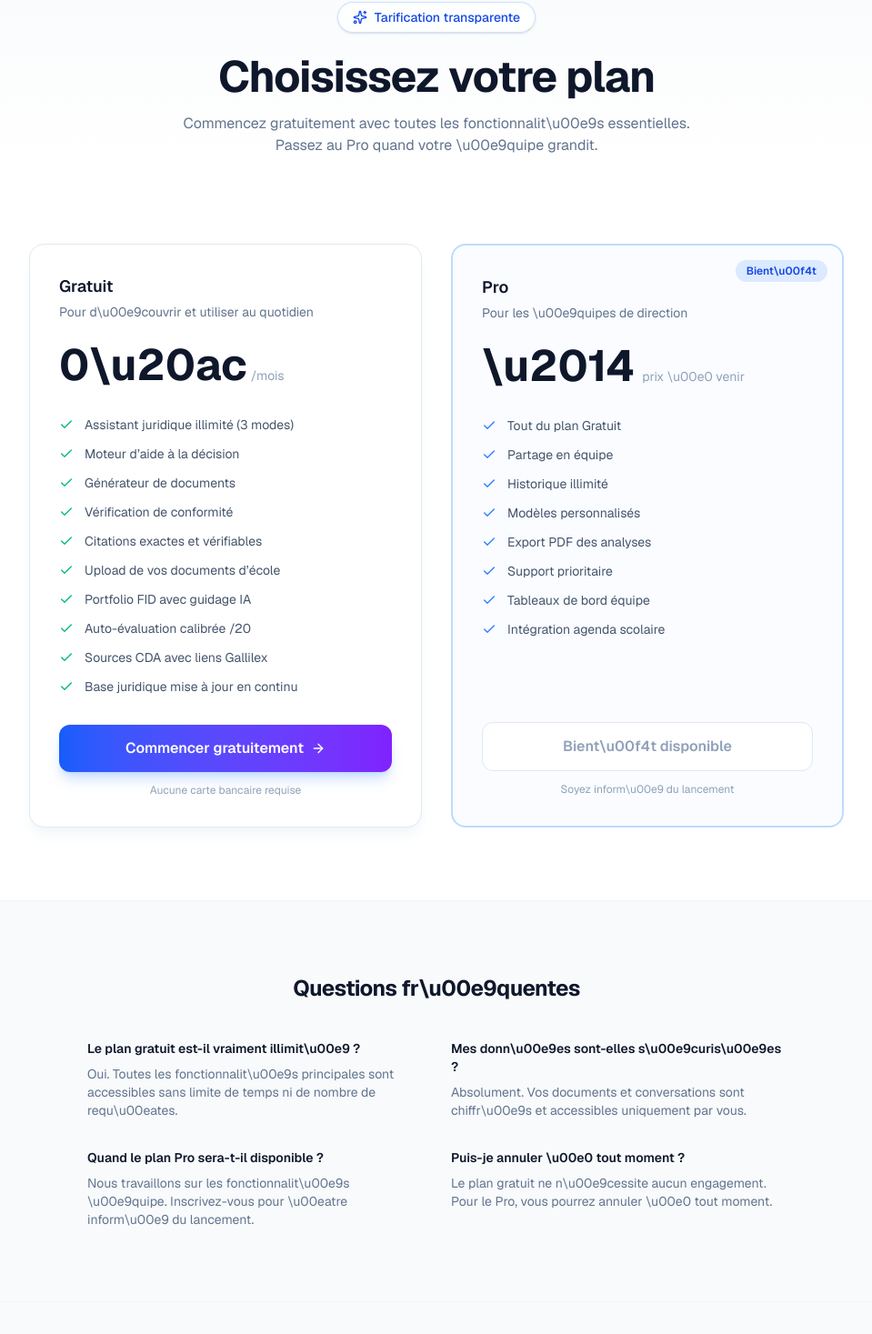
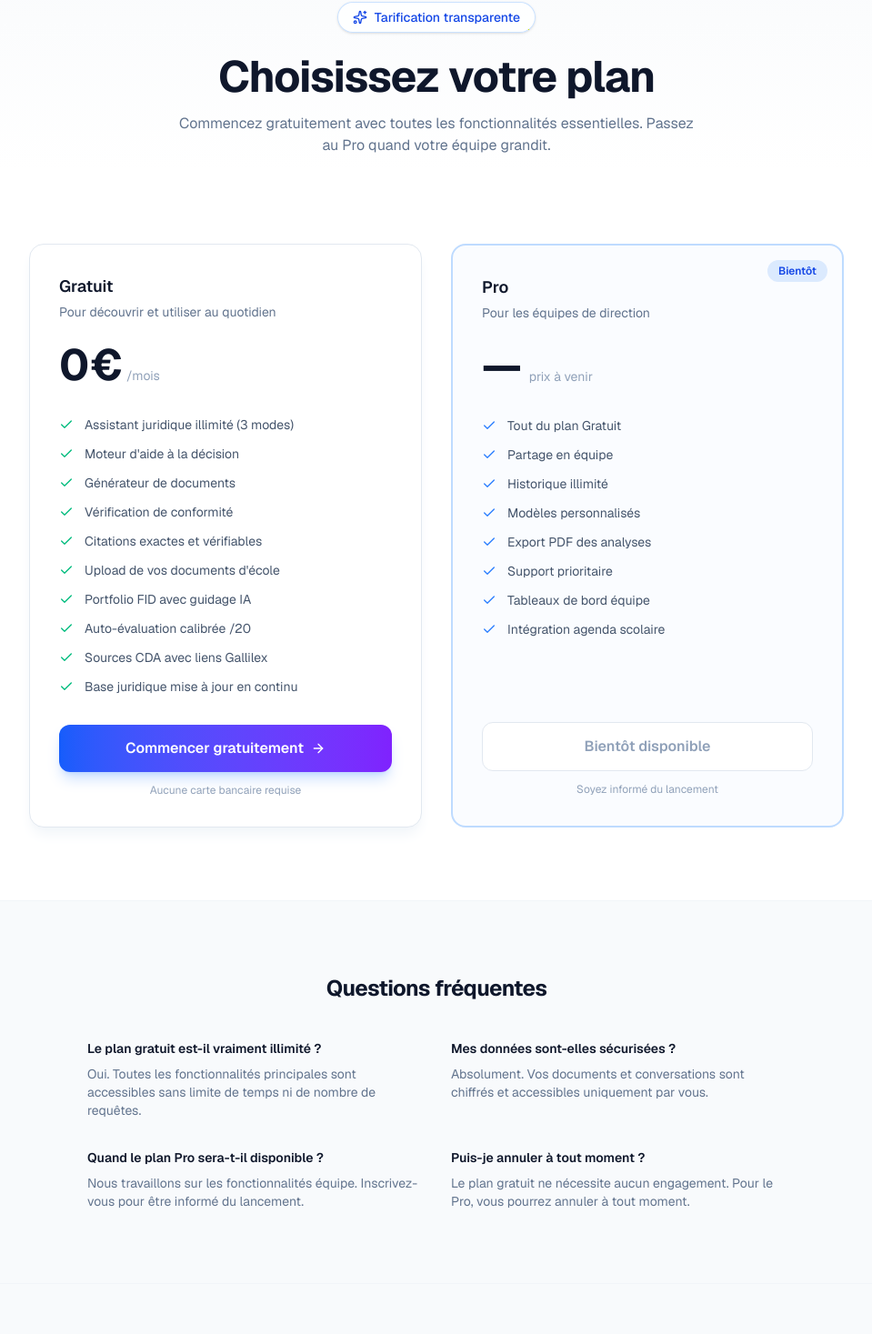
Before and after one commit to DOMINUS-DOM/fid-copilot, a Next.js app: page /pricing in a window 1280 px wide. Shown: the part 159-1626 px from the top of the page at 91% size, without its empty margins (160-1119 px from the left). Built offline with nearby package versions, Linux system fonts and the light colour scheme; no server answers.

Commit message:
update dashboard and latest product improvements

```diff
--- a/src/app/pricing/page.tsx
+++ b/src/app/pricing/page.tsx
@@ -7,31 +7,31 @@ import { Check, Sparkles, ArrowRight } from "lucide-react";
 export const metadata = {
   title: "Tarifs | FID Copilot",
   description:
-    "Acc\u00e9dez \u00e0 toutes les fonctionnalit\u00e9s de FID Copilot gratuitement. Assistant juridique, aide \u00e0 la d\u00e9cision, pr\u00e9paration FID et portfolio.",
+    "Accédez à toutes les fonctionnalités de FID Copilot gratuitement. Assistant juridique, aide à la décision, préparation FID et portfolio.",
 };
 
 const freeFeatures = [
-  "Assistant juridique illimit\u00e9 (3 modes)",
-  "Moteur d\u2019aide \u00e0 la d\u00e9cision",
-  "G\u00e9n\u00e9rateur de documents",
-  "V\u00e9rification de conformit\u00e9",
-  "Citations exactes et v\u00e9rifiables",
-  "Upload de vos documents d\u2019\u00e9cole",
+  "Assistant juridique illimité (3 modes)",
+  "Moteur d'aide à la décision",
+  "Générateur de documents",
+  "Vérification de conformité",
+  "Citations exactes et vérifiables",
+  "Upload de vos documents d'école",
   "Portfolio FID avec guidage IA",
-  "Auto-\u00e9valuation calibr\u00e9e /20",
+  "Auto-évaluation calibrée /20",
   "Sources CDA avec liens Gallilex",
-  "Base juridique mise \u00e0 jour en continu",
+  "Base juridique mise à jour en continu",
 ];
 
 const proFeatures = [
   "Tout du plan Gratuit",
-  "Partage en \u00e9quipe",
-  "Historique illimit\u00e9",
-  "Mod\u00e8les personnalis\u00e9s",
+  "Partage en équipe",
+  "Historique illimité",
+  "Modèles personnalisés",
   "Export PDF des analyses",
   "Support prioritaire",
-  "Tableaux de bord \u00e9quipe",
-  "Int\u00e9gration agenda scolaire",
+  "Tableaux de bord équipe",
+  "Intégration agenda scolaire",
 ];
 
 export default async function PricingPage() {
@@ -56,8 +56,7 @@ export default async function PricingPage() {
             Choisissez votre plan
           </h1>
           <p className="mx-auto mt-4 max-w-xl text-base text-slate-500">
-            Commencez gratuitement avec toutes les fonctionnalit\u00e9s essentielles.
-            Passez au Pro quand votre \u00e9quipe grandit.
+            {"Commencez gratuitement avec toutes les fonctionnalités essentielles. Passez au Pro quand votre équipe grandit."}
           </p>
         </section>
 
@@ -69,12 +68,12 @@ export default async function PricingPage() {
               <div>
                 <h3 className="text-lg font-semibold text-slate-900">Gratuit</h3>
                 <p className="mt-1 text-sm text-slate-500">
-                  Pour d\u00e9couvrir et utiliser au quotidien
+                  Pour découvrir et utiliser au quotidien
                 </p>
               </div>
 
               <div className="mt-6">
-                <span className="text-5xl font-bold text-slate-900">0\u20ac</span>
+                <span className="text-5xl font-bold text-slate-900">{"0€"}</span>
                 <span className="ml-1 text-sm text-slate-400">/mois</span>
               </div>
 
@@ -91,7 +90,7 @@ export default async function PricingPage() {
                 href={isAuthenticated ? "/dashboard" : "/signup"}
                 className="mt-8 inline-flex w-full items-center justify-center gap-2 rounded-xl bg-gradient-to-r from-blue-600 to-violet-600 px-8 py-3.5 text-base font-semibold text-white shadow-lg shadow-blue-500/25 transition-all hover:shadow-xl hover:brightness-110"
               >
-                {isAuthenticated ? "Ouvrir l\u2019application" : "Commencer gratuitement"}
+                {isAuthenticated ? "Ouvrir l'application" : "Commencer gratuitement"}
                 <ArrowRight className="h-4 w-4" />
               </Link>
               <p className="mt-3 text-center text-xs text-slate-400">
@@ -102,19 +101,19 @@ export default async function PricingPage() {
             {/* Pro plan (coming soon) */}
             <div className="relative flex flex-col overflow-hidden rounded-2xl border-2 border-blue-200 bg-blue-50/30 p-8">
               <div className="absolute right-4 top-4 rounded-full bg-blue-100 px-3 py-1 text-xs font-semibold text-blue-700">
-                Bient\u00f4t
+                Bientôt
               </div>
 
               <div>
                 <h3 className="text-lg font-semibold text-slate-900">Pro</h3>
                 <p className="mt-1 text-sm text-slate-500">
-                  Pour les \u00e9quipes de direction
+                  Pour les équipes de direction
                 </p>
               </div>
 
               <div className="mt-6">
-                <span className="text-5xl font-bold text-slate-900">\u2014</span>
-                <span className="ml-2 text-sm text-slate-400">prix \u00e0 venir</span>
+                <span className="text-5xl font-bold text-slate-900">{"—"}</span>
+                <span className="ml-2 text-sm text-slate-400">prix à venir</span>
               </div>
 
               <ul className="mt-8 flex flex-1 flex-col gap-3">
@@ -130,52 +129,52 @@ export default async function PricingPage() {
                 disabled
                 className="mt-8 inline-flex w-full cursor-not-allowed items-center justify-center rounded-xl border border-slate-200 bg-white px-8 py-3.5 text-base font-semibold text-slate-400"
               >
-                Bient\u00f4t disponible
+                Bientôt disponible
               </button>
               <p className="mt-3 text-center text-xs text-slate-400">
-                Soyez inform\u00e9 du lancement
+                Soyez informé du lancement
               </p>
             </div>
           </div>
         </section>
 
-        {/* FAQ-like section */}
+        {/* FAQ section */}
         <section className="border-t border-slate-100 bg-slate-50 px-6 py-16 sm:py-20">
           <div className="mx-auto max-w-3xl text-center">
             <h2 className="text-2xl font-bold tracking-tight text-slate-900">
-              Questions fr\u00e9quentes
+              Questions fréquentes
             </h2>
             <div className="mt-10 grid gap-8 text-left sm:grid-cols-2">
               <div>
                 <h3 className="text-sm font-semibold text-slate-900">
-                  Le plan gratuit est-il vraiment illimit\u00e9 ?
+                  {"Le plan gratuit est-il vraiment illimité ?"}
                 </h3>
                 <p className="mt-2 text-sm text-slate-500">
-                  Oui. Toutes les fonctionnalit\u00e9s principales sont accessibles sans limite de temps ni de nombre de requ\u00eates.
+                  {"Oui. Toutes les fonctionnalités principales sont accessibles sans limite de temps ni de nombre de requêtes."}
                 </p>
               </div>
               <div>
                 <h3 className="text-sm font-semibold text-slate-900">
-                  Mes donn\u00e9es sont-elles s\u00e9curis\u00e9es ?
+                  {"Mes données sont-elles sécurisées ?"}
                 </h3>
                 <p className="mt-2 text-sm text-slate-500">
-                  Absolument. Vos documents et conversations sont chiffr\u00e9s et accessibles uniquement par vous.
+                  {"Absolument. Vos documents et conversations sont chiffrés et accessibles uniquement par vous."}
                 </p>
               </div>
               <div>
                 <h3 className="text-sm font-semibold text-slate-900">
-                  Quand le plan Pro sera-t-il disponible ?
+                  {"Quand le plan Pro sera-t-il disponible ?"}
                 </h3>
                 <p className="mt-2 text-sm text-slate-500">
-                  Nous travaillons sur les fonctionnalit\u00e9s \u00e9quipe. Inscrivez-vous pour \u00eatre inform\u00e9 du lancement.
+                  {"Nous travaillons sur les fonctionnalités équipe. Inscrivez-vous pour être informé du lancement."}
                 </p>
               </div>
               <div>
                 <h3 className="text-sm font-semibold text-slate-900">
-                  Puis-je annuler \u00e0 tout moment ?
+                  {"Puis-je annuler à tout moment ?"}
                 </h3>
                 <p className="mt-2 text-sm text-slate-500">
-                  Le plan gratuit ne n\u00e9cessite aucun engagement. Pour le Pro, vous pourrez annuler \u00e0 tout moment.
+                  {"Le plan gratuit ne nécessite aucun engagement. Pour le Pro, vous pourrez annuler à tout moment."}
                 </p>
               </div>
             </div>
--- a/src/components/landing/features.tsx
+++ b/src/components/landing/features.tsx
@@ -9,33 +9,33 @@ const modules = [
     title: "Assistant juridique",
     description: "Posez votre question, recevez une analyse structurée avec citations exactes des textes en vigueur.",
     color: "from-blue-500 to-blue-600",
-    tag: "Examen \u00b7 Terrain \u00b7 Portfolio",
+    tag: "Examen · Terrain · Portfolio",
   },
   {
     icon: <Scale className="h-5 w-5" />,
-    title: "Aide \u00e0 la d\u00e9cision",
-    description: "D\u00e9crivez une situation. Recevez les options, une analyse des risques et une recommandation tranch\u00e9e.",
+    title: "Aide à la décision",
+    description: "Décrivez une situation. Recevez les options, une analyse des risques et une recommandation tranchée.",
     color: "from-indigo-500 to-indigo-600",
-    tag: "Options \u00b7 Risques \u00b7 Plan d\u2019action",
+    tag: "Options · Risques · Plan d'action",
   },
   {
     icon: <GraduationCap className="h-5 w-5" />,
-    title: "Pr\u00e9paration FID",
-    description: "Format align\u00e9 sur l\u2019\u00e9valuation certificative. Auto-\u00e9valuation calibr\u00e9e sur les bar\u00e8mes r\u00e9els.",
+    title: "Préparation FID",
+    description: "Format aligné sur l'évaluation certificative. Auto-évaluation calibrée sur les barèmes réels.",
     color: "from-violet-500 to-violet-600",
     tag: "Objectif 16-18/20",
   },
   {
     icon: <BookOpen className="h-5 w-5" />,
     title: "Portfolio professionnel",
-    description: "Structurez votre r\u00e9flexion sans que l\u2019IA n\u2019\u00e9crive \u00e0 votre place. Guidage, pas substitution.",
+    description: "Structurez votre réflexion sans que l'IA n'écrive à votre place. Guidage, pas substitution.",
     color: "from-emerald-500 to-emerald-600",
-    tag: "Structurer \u00b7 Am\u00e9liorer \u00b7 Challenger",
+    tag: "Structurer · Améliorer · Challenger",
   },
   {
     icon: <Building2 className="h-5 w-5" />,
-    title: "Contexte de votre \u00e9cole",
-    description: "Uploadez votre ROI et vos documents internes. L\u2019assistant les croise avec le cadre l\u00e9gal.",
+    title: "Contexte de votre école",
+    description: "Uploadez votre ROI et vos documents internes. L'assistant les croise avec le cadre légal.",
     color: "from-amber-500 to-amber-600",
     tag: "Loi > document interne",
   },
@@ -53,13 +53,13 @@ export function Features() {
           className="text-center"
         >
           <span className="text-sm font-semibold uppercase tracking-widest text-blue-600">
-            Plateforme compl\u00e8te
+            Plateforme complète
           </span>
           <h2 className="mt-3 text-3xl font-bold tracking-tight text-slate-900 sm:text-4xl">
             Un seul outil pour tout ce qui compte
           </h2>
           <p className="mx-auto mt-4 max-w-xl text-base text-slate-500">
-            Juridique, d\u00e9cisionnel, FID et pilotage \u2014 toujours align\u00e9 sur les derniers textes.
+            {"Juridique, décisionnel, FID et pilotage — toujours aligné sur les derniers textes."}
           </p>
         </motion.div>
 
```
Also changed, not shown: src/components/landing/trust.tsx (+9 -9 lines).
